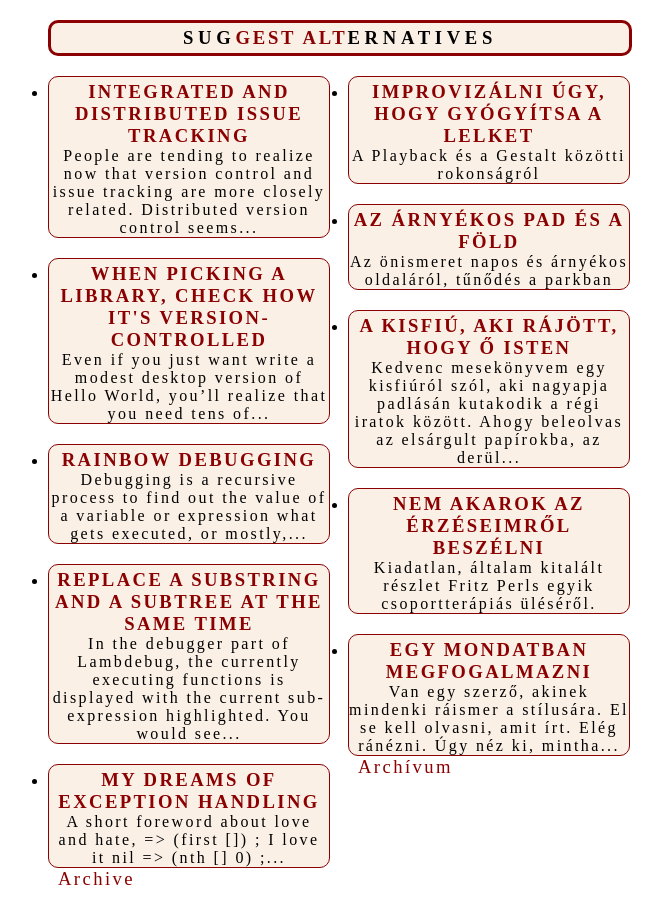
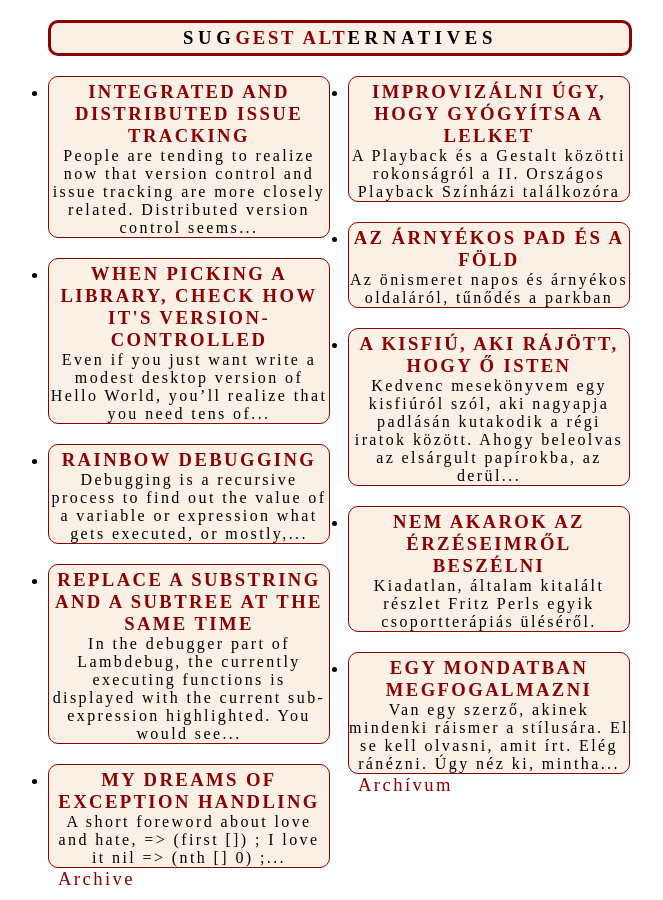
Before and after one commit to adamschmideg/adamschmideg.github.com, a Jekyll site: the page built from index.md, in a window 1280 px wide. Shown: the whole page, without its empty margins (302-965 px from the left). Built offline with Jekyll 4.4.1, drawn with Linux system fonts in a browser that asks for light colours; some web fonts are replaced.

Commit message:
apró javítások

```diff
--- a/hu/_posts/2011-06-24-improvizalni-ugy-hogy-gyogyitsa-a-lelket.md
+++ b/hu/_posts/2011-06-24-improvizalni-ugy-hogy-gyogyitsa-a-lelket.md
@@ -1,7 +1,7 @@
 ---
 title: Improvizálni úgy, hogy gyógyítsa a lelket
 layout: post
-lead: A Playback és a Gestalt közötti rokonságról
+lead: A Playback és a Gestalt közötti rokonságról a II. Országos Playback Színházi találkozóra
 tags: [gestalt, playback]
 ---
 
@@ -63,5 +63,5 @@ velük; és hogy figyeljünk a folyamat egészére -- nevezzük ezt akár
 drámai ívnek, akár gestalt-ciklusnak.  Nem véletlen, hogy a
 gestalt-csoportokban felbukkannak playbackesek, és több társulat tagjai
 -- pl. Álomszínház, Vaku -- tanultak gestaltot.  E két módszernek van
-mit tanulnia egymástól.  Nekünk pedig, playbackeseknek és gestaltosoknak
+mit tanulnia egymástól.  Nekünk pedig -- playbackeseknek és gestaltosoknak --
 érdemes egymással kapcsolódnunk.
```
